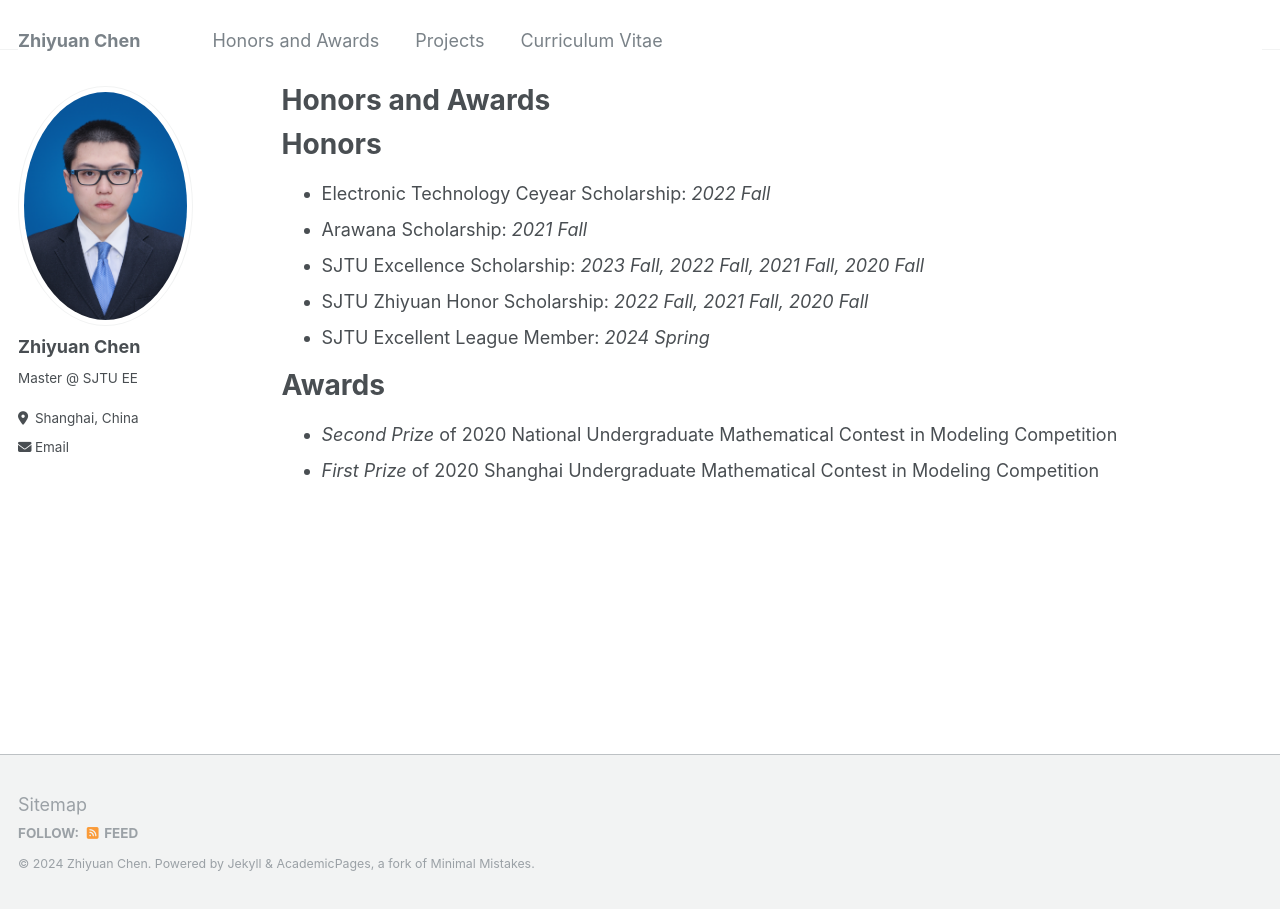
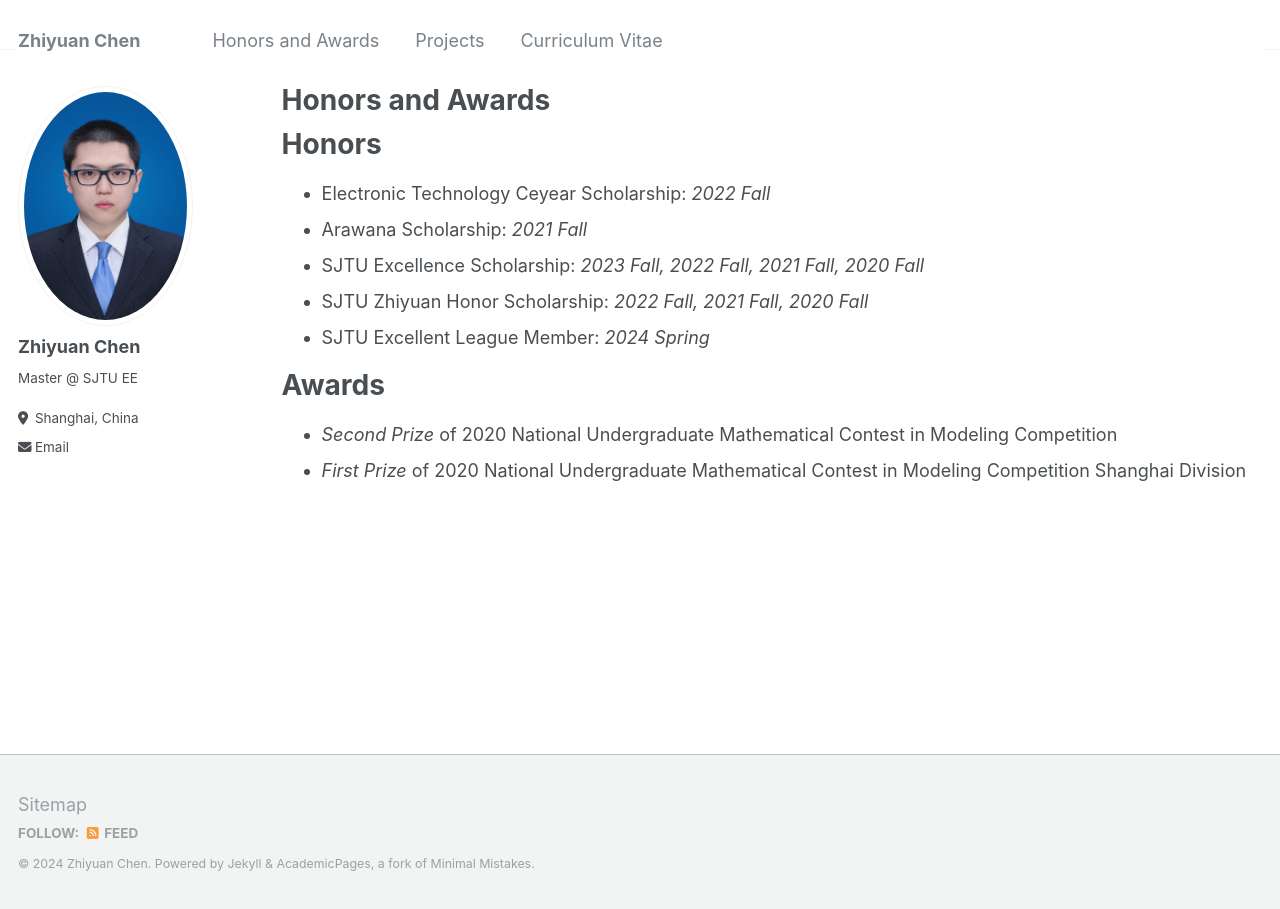
Before and after one commit to chenzhiyuan-stack1/chenzhiyuan-stack1.github.io, a Jekyll site: the page built from _pages/honors-awards.md, in a window 1280 px wide. Built offline with Jekyll 4.4.1, drawn with Linux system fonts in a browser that asks for light colours.

Commit message:
Update honors-awards.md

```diff
--- a/_pages/honors-awards.md
+++ b/_pages/honors-awards.md
@@ -18,4 +18,4 @@ Honors
 Awards
 ======
 * _Second Prize_ of 2020 National Undergraduate Mathematical Contest in Modeling Competition
-* _First Prize_ of 2020 Shanghai Undergraduate Mathematical Contest in Modeling Competition
+* _First Prize_ of 2020 National Undergraduate Mathematical Contest in Modeling Competition Shanghai Division
```
